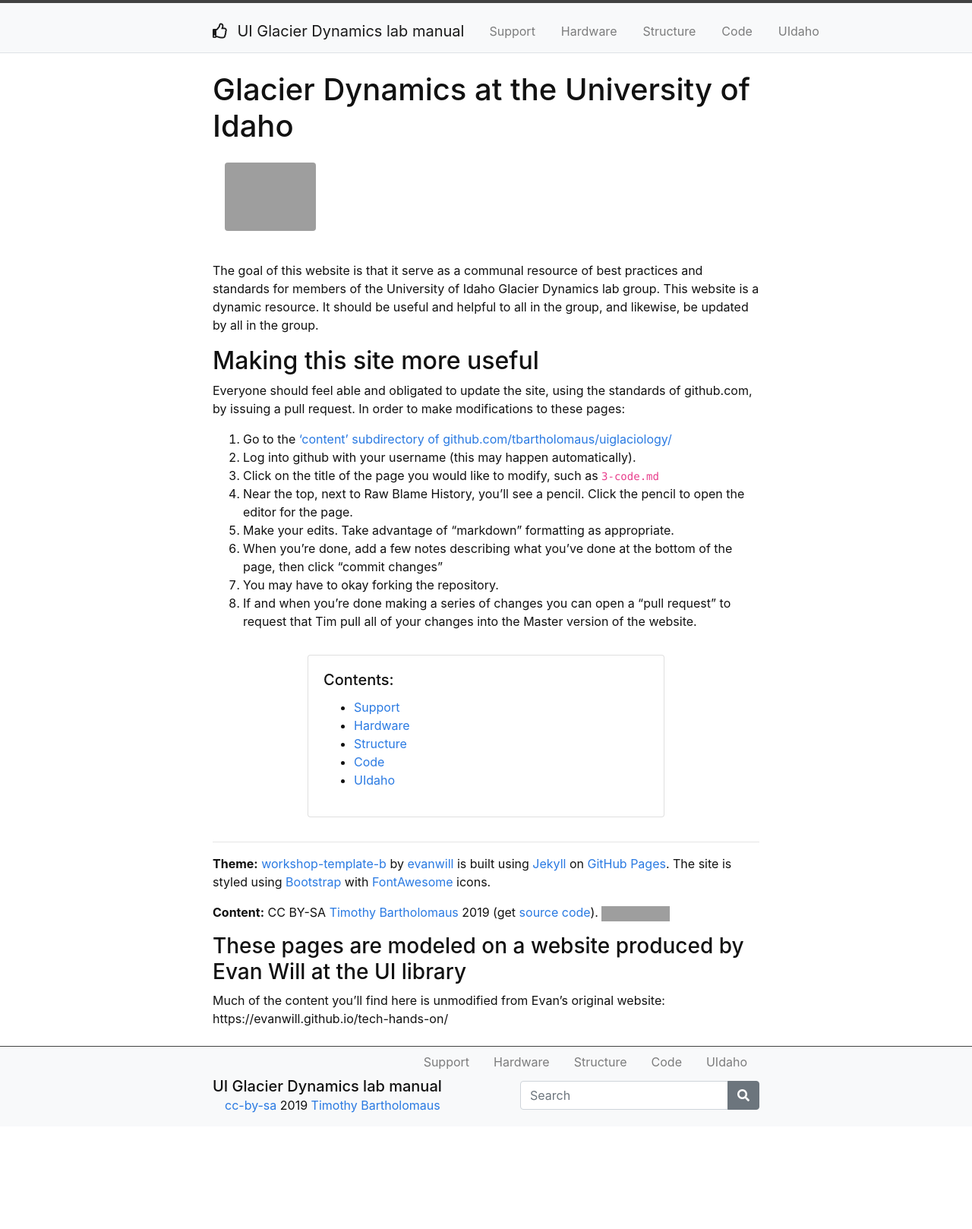
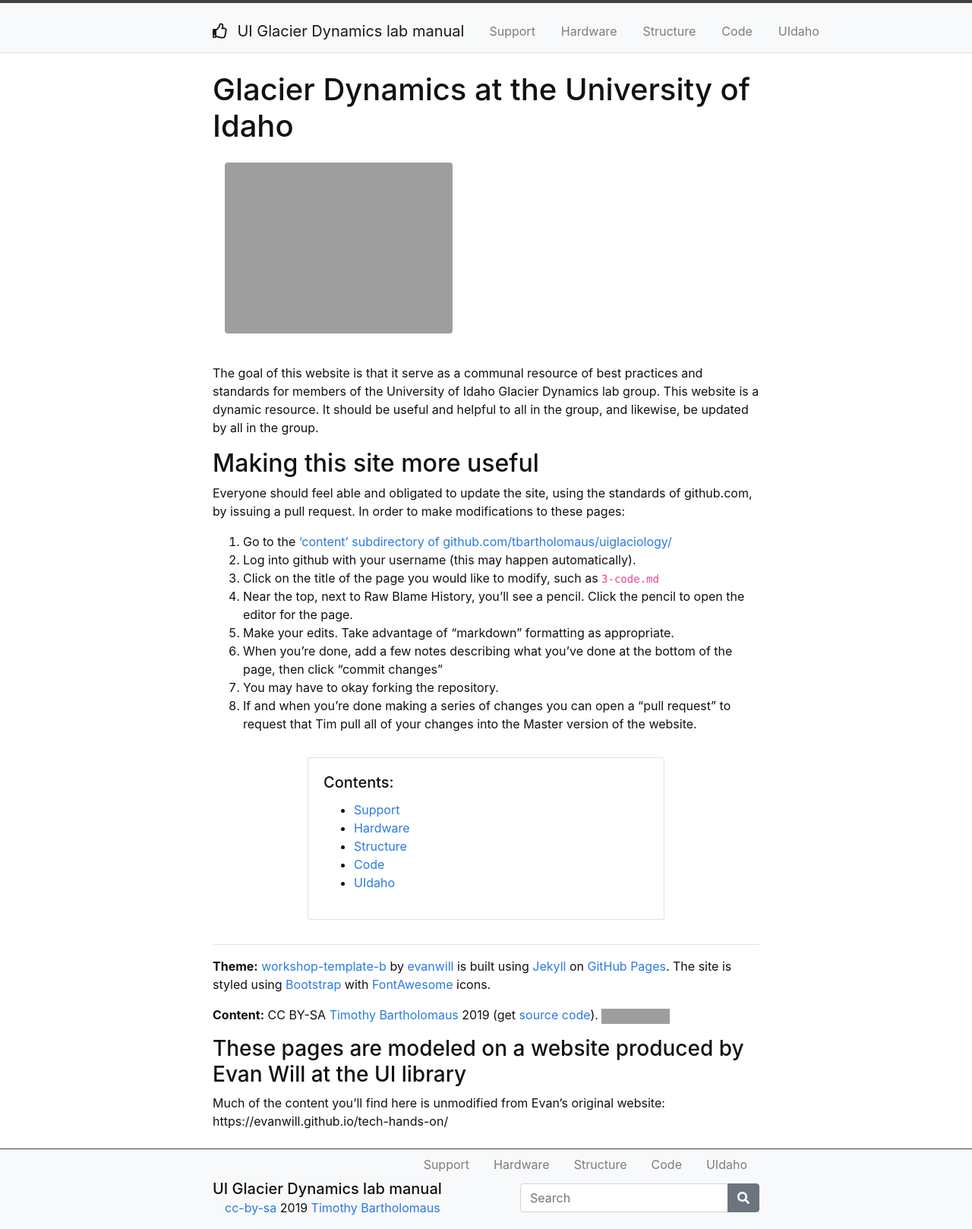
Before and after one commit to yoramterleth/uiglaciology, a Jekyll site: the page built from index.md, in a window 1280 px wide. Shown: the whole page at 76% size. Built offline with Jekyll 4.4.1, drawn with Linux system fonts in a browser that asks for light colours; before the commit the page ends 1483 px from its top, so only the background shows below that; grey boxes are pictures that could not be loaded.

Commit message:
Update index.md

```diff
--- a/index.md
+++ b/index.md
@@ -5,7 +5,7 @@ layout: default
 
 # Glacier Dynamics at the University of Idaho
 
-{% include figure.html img="Rian-Tristan-Danny.jpg" alt="Rian, Tristan, and Danny in the lab" width="120px" %}
+{% include figure.html img="Rian-Tristan-Danny.jpg" alt="Rian, Tristan, and Danny in the lab" width="300px" %}
 
 The goal of this website is that it serve as a communal resource of best practices and standards for members of the University of Idaho Glacier Dynamics lab group.  This website is a dynamic resource.  It should be useful and helpful to all in the group, and likewise, be updated by all in the group.
 
```
